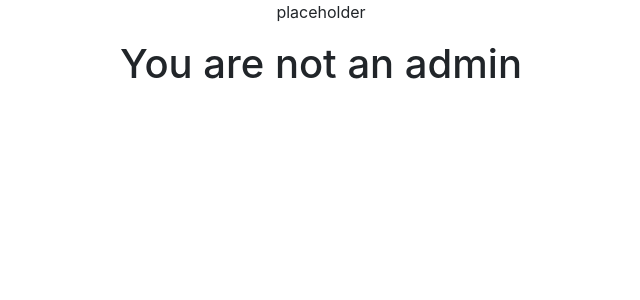
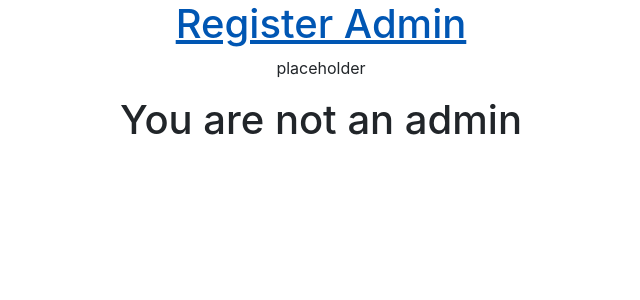
Before and after one commit to Colbyjoe97/Equal_Parental_Rights, a Django app: page / in a window 1280 px wide. Shown: the top 300 px of the page, without its empty margins (319-959 px from the left). Run offline with Django 3.2, Linux system fonts and the light colour scheme; some libraries are stand-ins or nearby versions.

Commit message:
added button for testing purposes

```diff
--- a/apps/my_app/templates/index.html
+++ b/apps/my_app/templates/index.html
@@ -11,6 +11,7 @@
 </head>
 <body>
     <div class="wrapper text-center">
+        <a href="/admin/register"><h1>Register Admin</h1></a>
         <p>placeholder</p>
         {% if user %}
             {% if user.admin == True %}
```
